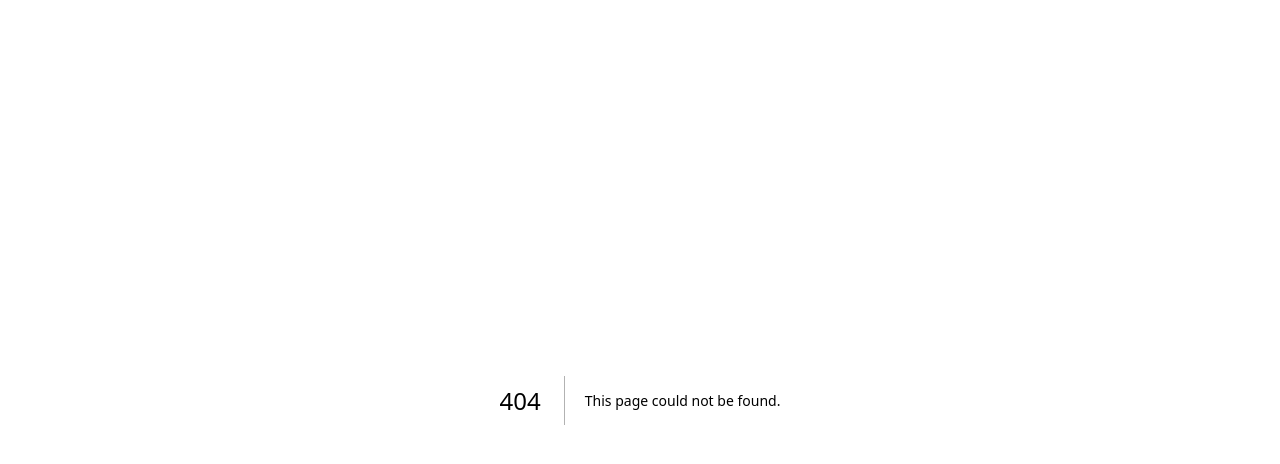
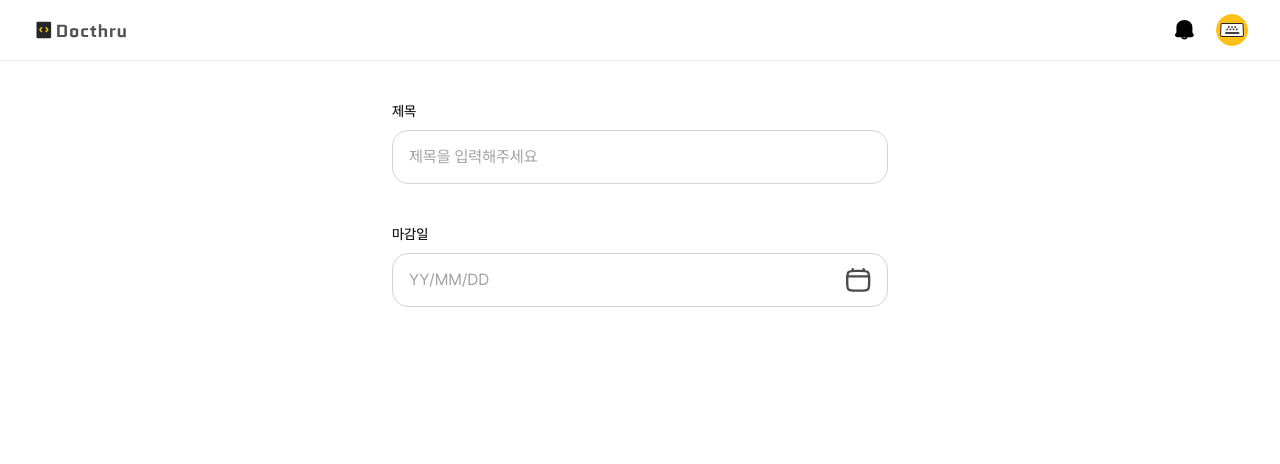
Before and after one commit to FS9Team32/fs9-docthru-team32-fe, a Next.js app: page /guide in a window 1280 px wide. Before the commit this address had no page. Shown: the top 464 px of the page. Built offline with nearby package versions, Linux system fonts and the light colour scheme.

Commit message:
feat: add guide page for common form fields

```diff
--- /dev/null
+++ b/src/app/(main)/guide/page.jsx
@@ -0,0 +1,42 @@
+'use client';
+
+import { useForm, FormProvider } from 'react-hook-form';
+import InputField from '@/components/InputField';
+import CalendarField from '@/components/CalendarField';
+
+export default function GuidePage() {
+  const methods = useForm({
+    mode: 'onChange',
+  });
+
+  return (
+    <FormProvider {...methods}>
+      <div className="p-10 space-y-10 max-w-xl mx-auto bg-white min-h-screen">
+        <section>
+          <InputField
+            label="제목"
+            placeholder="제목을 입력해주세요"
+            {...methods.register('title', {
+              required: '제목은 필수입니다.',
+              minLength: { value: 2, message: '2글자 이상 입력해주세요.' },
+            })}
+            error={methods.formState.errors.title?.message}
+          />
+        </section>
+
+        <section>
+          <div className="relative">
+            <CalendarField
+              name="deadline"
+              label="마감일"
+              placeholder="YY/MM/DD"
+              rules={{
+                required: '마감일을 선택해주세요.',
+              }}
+            />
+          </div>
+        </section>
+      </div>
+    </FormProvider>
+  );
+}
```
